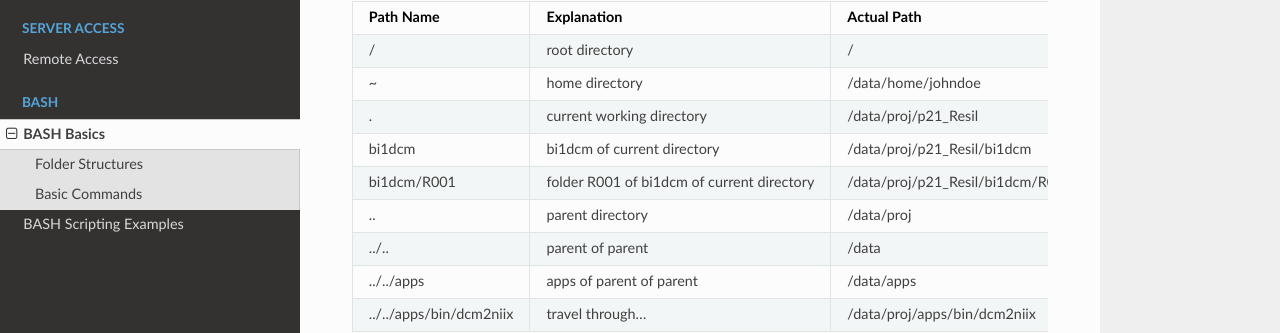
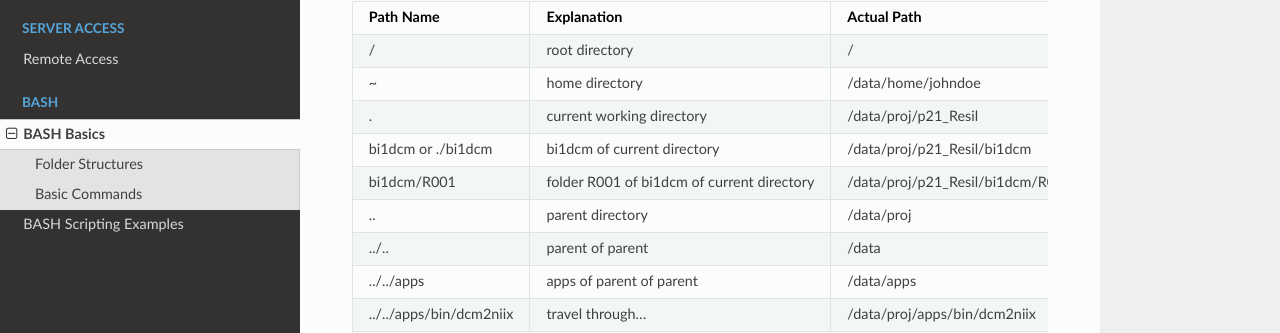
Before and after one commit to hkusklbcs/hkusklbcs, a Sphinx documentation site: the page built from docs/source/bash/bash_basics.rst, in a window 1280 px wide and 900 px high, scrolled down 1311 px. Shown: the part 118-451 px from the top of the window. Built offline with Sphinx 7.4.7 and the Read the Docs theme 2.0.0, drawn with Linux system fonts in a browser that asks for light colours.

Commit message:
Update bash_basics.rst

```diff
--- a/docs/source/bash/bash_basics.rst
+++ b/docs/source/bash/bash_basics.rst
@@ -71,7 +71,7 @@ Assume I am johndoe, and I am now working in the project folder ``p21_Resil``.
    * - .
      - current working directory
      - /data/proj/p21_Resil
-   * - bi1dcm
+   * - bi1dcm or ./bi1dcm
      - bi1dcm of current directory
      - /data/proj/p21_Resil/bi1dcm
    * - bi1dcm/R001
```
